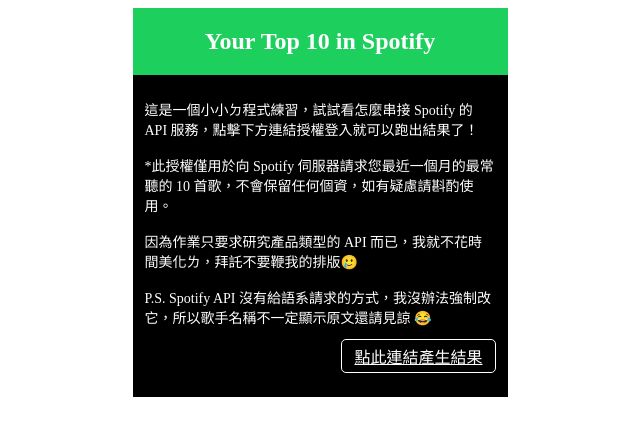
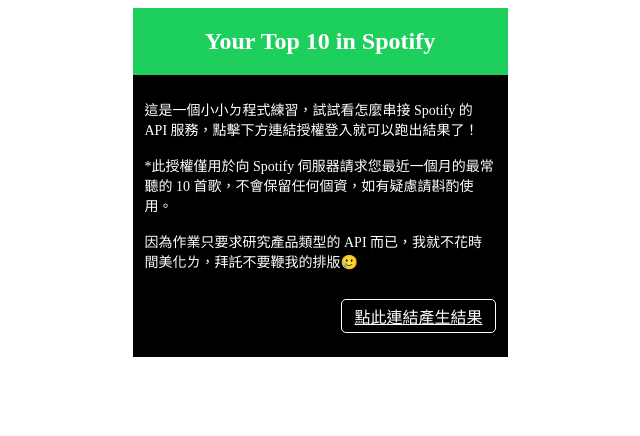
Before and after one commit to penspulse326/Test-Spotify-API, a Node server app: page / in a window 1280 px wide. Shown: the top 436 px of the page, without its empty margins (320-960 px from the left). Run offline with Node 20, Linux system fonts and the light colour scheme.

Commit message:
text content fixed

```diff
--- a/views/index.ejs
+++ b/views/index.ejs
@@ -19,9 +19,6 @@
           因為作業只要求研究產品類型的 API
           而已，我就不花時間美化ㄌ，拜託不要鞭我的排版&#x1F972;<br />
           <br />
-          P.S. Spotify API
-          沒有給語系請求的方式，我沒辦法強制改它，所以歌手名稱不一定顯示原文還請見諒
-          &#x1F602;
         </p>
         <a href="/login">點此連結產生結果</a>
       </section>
```
